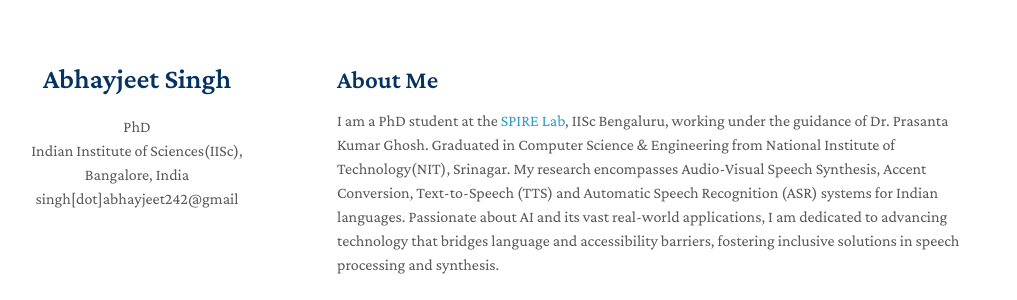
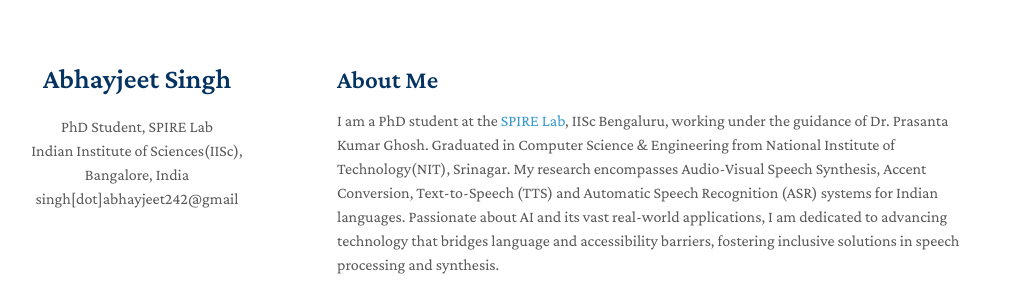
Before and after one commit to Abhay242/Abhay242.github.io, a Jekyll site: the page built from index.md, in a window 1280 px wide. Shown: the top 300 px of the page, without its empty margins (133-1150 px from the left). Built offline with Jekyll 4.4.1, drawn with Linux system fonts in a browser that asks for light colours; nearby versions of some CDN libraries; a style sheet for code colours, icons or effects is not loaded; our own code applies the rules of GitHub Pages for plain Markdown files.

Commit message:
Update position to 'PhD Student, SPIRE Lab'

```diff
--- a/_config.yml
+++ b/_config.yml
@@ -1,5 +1,5 @@
 title: Abhayjeet Singh
-position: PhD
+position: PhD Student, SPIRE Lab
 affiliation: Indian Institute of Sciences(IISc), Bangalore, India
 email: singh[dot]abhayjeet242@gmail
 keywords: Abhayjeet Singh NIT IISc AI Speech SPIRE
```
